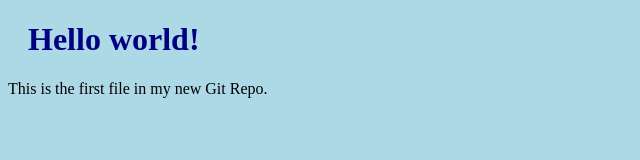
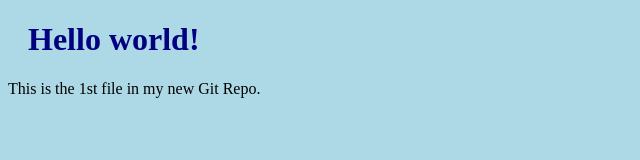
Before and after one commit to Smilyy/w3schools-test.github.io, a plain HTML site: page index.html in a window 1280 px wide. Shown: the full height of the page, 0-640 px from the left. Drawn offline with Linux system fonts and the light colour scheme.

Commit message:
Updated index.html.

```diff
--- a/index.html
+++ b/index.html
@@ -7,7 +7,7 @@
 <body>
 
 <h1>Hello world!</h1>
-<p>This is the first file in my new Git Repo.</p>
+<p>This is the 1st file in my new Git Repo.</p>
 
 
 </body>
```
